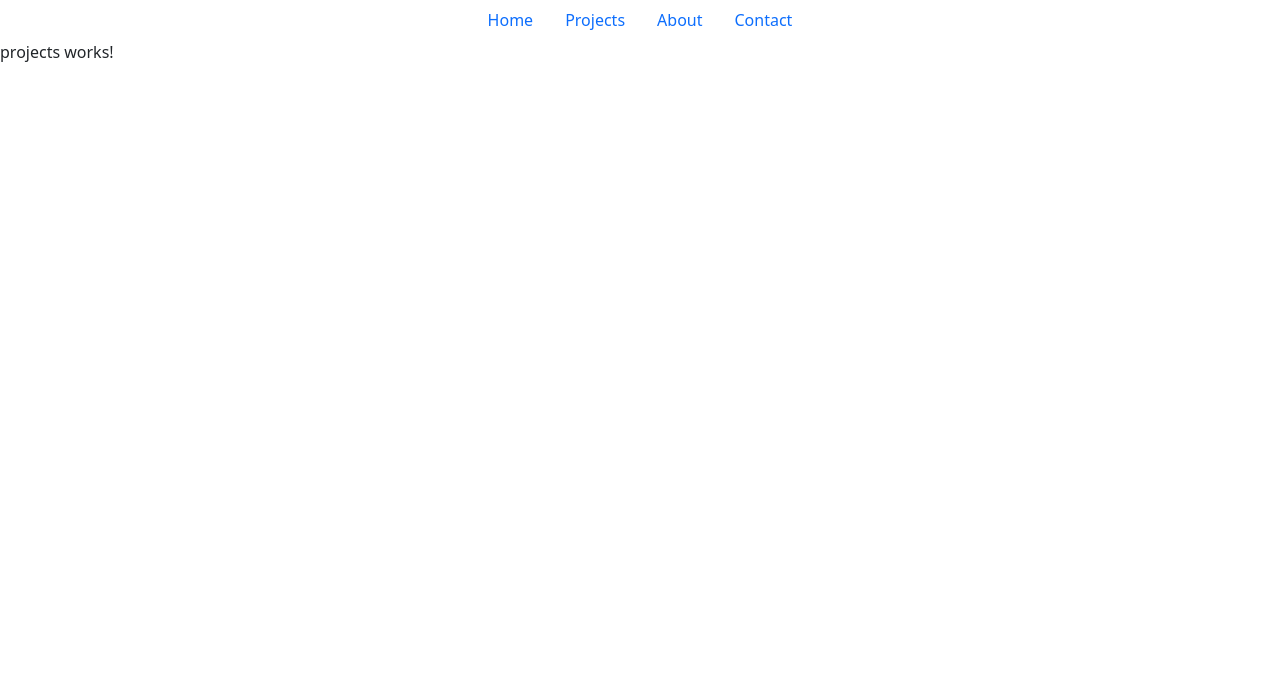
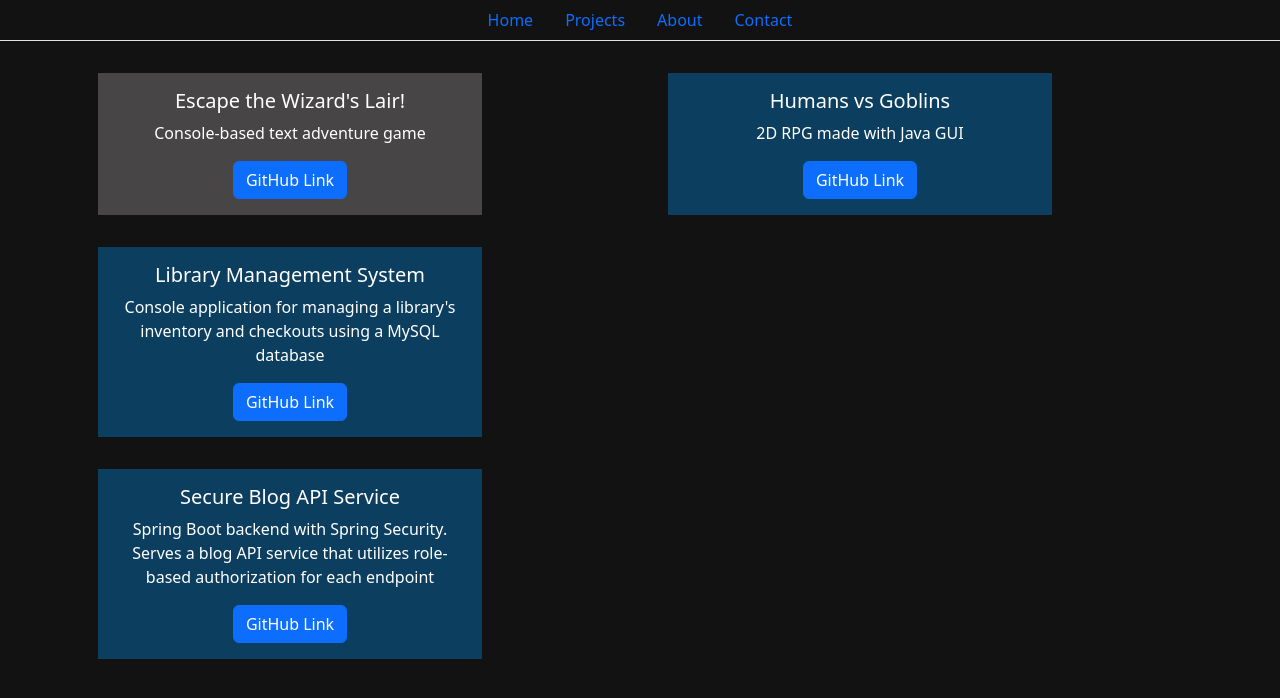
Before and after one commit to stanleyshi42/portfolio, an Angular app: page /projects in a window 1280 px wide. Shown: the top 698 px of the page. Built offline with nearby package versions, Linux system fonts and the light colour scheme.

Commit message:
changed color scheme

```diff
--- a/src/app/app-routing.module.ts
+++ b/src/app/app-routing.module.ts
@@ -10,6 +10,7 @@ const routes: Routes = [
   { path: 'about', component: AboutComponent },
   { path: 'contact', component: ContactComponent },
   { path: 'projects', component: ProjectsComponent },
+  { path: '**', redirectTo: '' },
 ];
 
 @NgModule({
--- a/src/app/app.component.html
+++ b/src/app/app.component.html
@@ -1,8 +1,10 @@
-<nav class="nav justify-content-center">
-  <a class="nav-link active" routerLink="/">Home</a>
-  <a class="nav-link" routerLink="/projects">Projects</a>
-  <a class="nav-link" routerLink="/about">About</a>
-  <a class="nav-link" routerLink="/contact">Contact</a>
-</nav>
+<div class="mb-3">
+  <nav class="nav justify-content-center border-bottom">
+    <a class="nav-link active" routerLink="/">Home</a>
+    <a class="nav-link" routerLink="/projects">Projects</a>
+    <a class="nav-link" routerLink="/about">About</a>
+    <a class="nav-link" routerLink="/contact">Contact</a>
+  </nav>
+</div>
 
 <router-outlet></router-outlet>
--- a/src/app/projects/projects.component.html
+++ b/src/app/projects/projects.component.html
@@ -1 +1,62 @@
-<p>projects works!</p>
+<div class="container">
+  <!-- Row 1 -->
+  <div class="row">
+    <div class="col">
+      <div
+        class="card text-center text-white border-0 m-3"
+        style="width: 24rem"
+      >
+        <div class="card-body" style="background-color: #474545">
+          <h5 class="card-title">Escape the Wizard's Lair!</h5>
+          <p class="card-text">Console-based text adventure game</p>
+          <a href="#" class="btn btn-primary">GitHub Link</a>
+        </div>
+      </div>
+    </div>
+    <div class="col">
+      <div
+        class="card text-center text-white border-0 m-3"
+        style="width: 24rem"
+      >
+        <div class="card-body" style="background-color: #0c3e5f">
+          <h5 class="card-title">Humans vs Goblins</h5>
+          <p class="card-text">2D RPG made with Java GUI</p>
+          <a href="#" class="btn btn-primary">GitHub Link</a>
+        </div>
+      </div>
+    </div>
+    <div class="col">
+      <div
+        class="card text-center text-white border-0 m-3"
+        style="width: 24rem"
+      >
+        <div class="card-body" style="background-color: #0c3e5f">
+          <h5 class="card-title">Library Management System</h5>
+          <p class="card-text">
+            Console application for managing a library's inventory and checkouts
+            using a MySQL database
+          </p>
+          <a href="#" class="btn btn-primary">GitHub Link</a>
+        </div>
+      </div>
+    </div>
+  </div>
+  <!-- Row 2 -->
+  <div class="row">
+    <div class="col">
+      <div
+        class="card text-center text-white border-0 m-3"
+        style="width: 24rem"
+      >
+        <div class="card-body" style="background-color: #0c3e5f">
+          <h5 class="card-title">Secure Blog API Service</h5>
+          <p class="card-text">
+            Spring Boot backend with Spring Security. Serves a blog API service
+            that utilizes role-based authorization for each endpoint
+          </p>
+          <a href="#" class="btn btn-primary">GitHub Link</a>
+        </div>
+      </div>
+    </div>
+  </div>
+</div>
--- a/src/index.html
+++ b/src/index.html
@@ -1,13 +1,13 @@
-<!doctype html>
+<!DOCTYPE html>
 <html lang="en">
-<head>
-  <meta charset="utf-8">
-  <title>Portfolio</title>
-  <base href="/">
-  <meta name="viewport" content="width=device-width, initial-scale=1">
-  <link rel="icon" type="image/x-icon" href="favicon.ico">
-</head>
-<body>
-  <app-root></app-root>
-</body>
+  <head>
+    <meta charset="utf-8" />
+    <title>Portfolio</title>
+    <base href="/" />
+    <meta name="viewport" content="width=device-width, initial-scale=1" />
+    <link rel="icon" type="image/x-icon" href="favicon.ico" />
+  </head>
+  <body style="background-color: #121212">
+    <app-root></app-root>
+  </body>
 </html>
```
